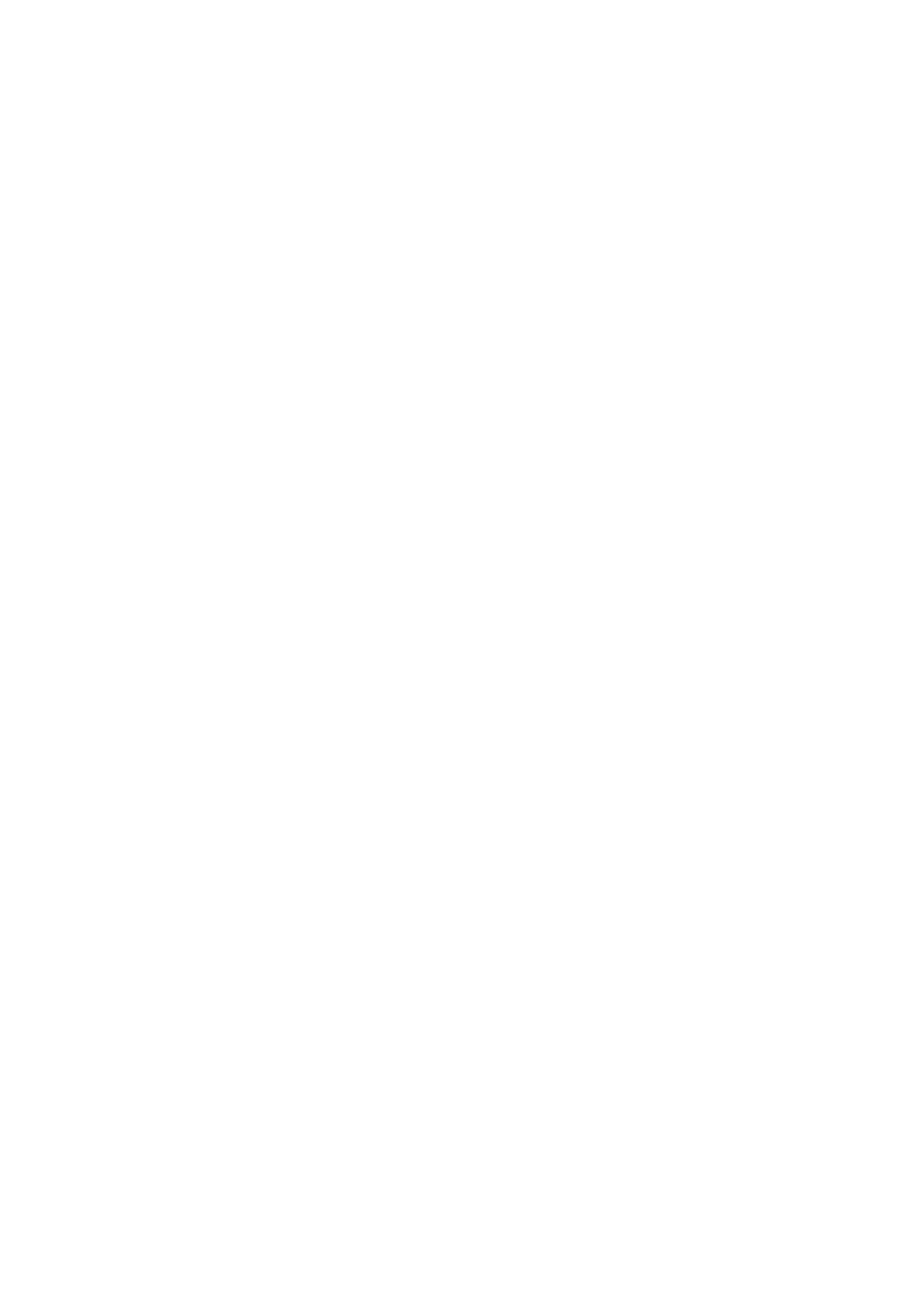
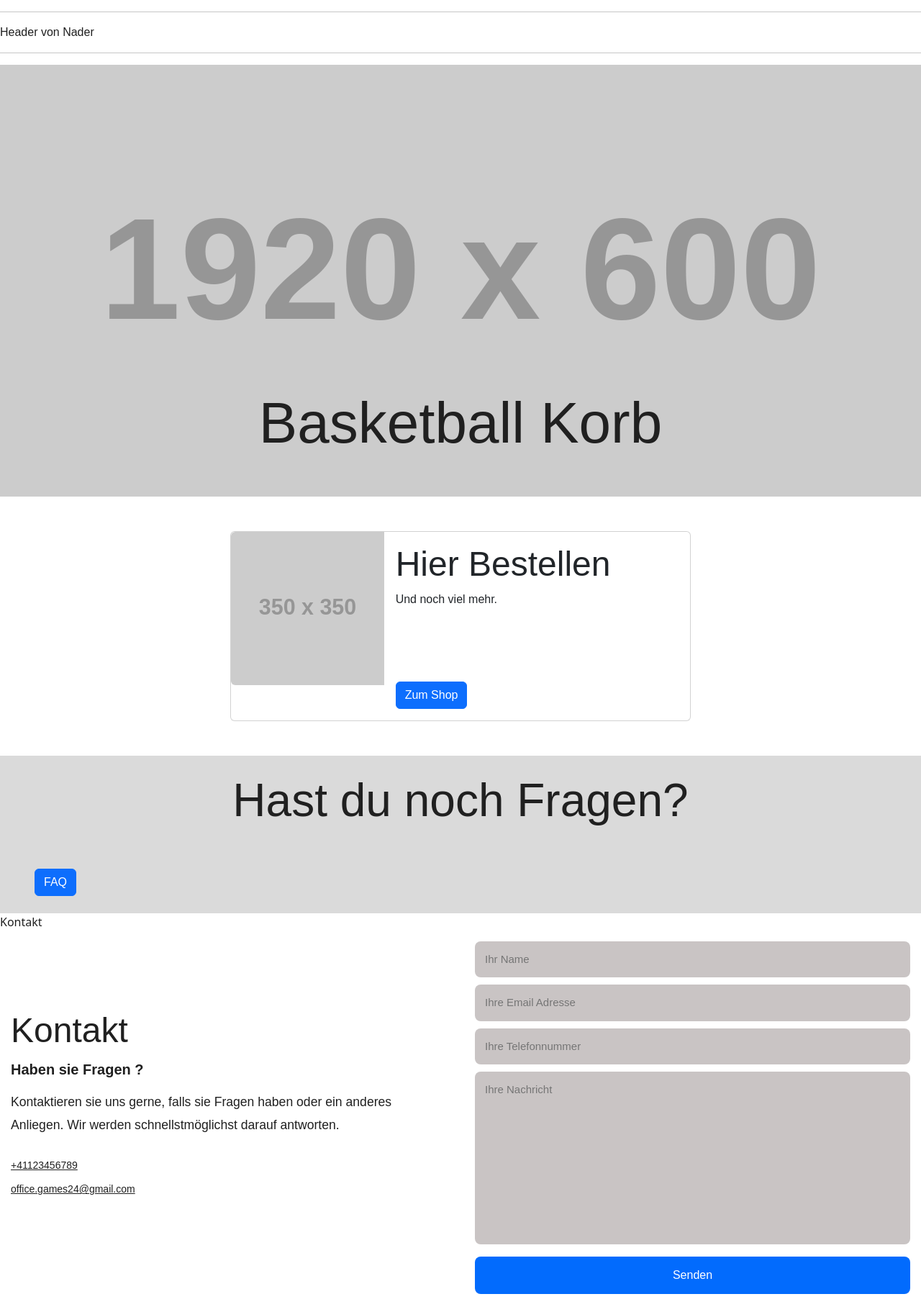
Before and after one commit to ia23a-hartwigm/OfficeGames-Main, a Flask app: page / in a window 1280 px wide. Before the commit the page is empty. Shown: the whole page at 72% size. Before the commit the page ends 800 px from the top, so only its background shows below. Run offline with Flask 3, Linux system fonts and the light colour scheme; grey boxes labelled with a size stand in for pictures from a placeholder-image service; some libraries are stand-ins or nearby versions.

Commit message:
update contact

```diff
--- a/templates/contact.html
+++ b/templates/contact.html
@@ -1,49 +1,33 @@
-<!DOCTYPE html>
-<html lang="en">
-<head>
-    <meta charset="UTF-8">
-    <meta name="viewport" content="width=device-width, initial-scale=1.0">
-    <title>Kontakt</title>
+{% block title %}Kontakt{% endblock %}
+<link href='https://unpkg.com/boxicons@2.1.4/css/boxicons.min.css' rel='stylesheet'>
 <link rel="stylesheet" href="css/contact.css">
-    <link href='https://unpkg.com/boxicons@2.1.4/css/boxicons.min.css' rel='stylesheet'>
-
-</head>
-<body>
-     <!-----------------Contact--------------------------------------->
 
 <section class="contact-home" id="contact-home">
     <div class="contact-home-text">
         <h2>Kontakt</h2>
-          <h4>Haben sie Fragen <span>?</span></h4>
-          <p>Kontaktieren sie uns gerne, falls sie Fragen haben oder ein anderes Anliegen. Wir werden schnellstmöglichst darauf antworten.</p>
+        <h4>Haben sie Fragen ?</h4>
+        <p>Kontaktieren sie uns gerne, falls sie Fragen haben oder ein anderes Anliegen. Wir werden
+            schnellstmöglichst darauf antworten.</p>
 
         <div class="list">
             <li><a href="#">+41123456789</a></li>
             <li><a href="#">office.games24@gmail.com</a></li>
 
+
         </div>
 
-          <div class="contact-icons">
-            <a href="https://www.facebook.com/"><i class='bx bxl-facebook' ></i></a>
-            <a href="https://twitter.com/"><i class='bx bxl-twitter' ></i></a>
-            <a href="https://www.instagram.com/"><i class='bx bxl-instagram' ></i></a>
-            <a href="https://www.youtube.com/?app"><i class='bx bxl-youtube' ></i></a>
-          </div>
+
     </div>
 
     <div class="contact-form">
-          <form action="https://formsubmit.co/office.games24@gmail.com" method="POST" class="" >
+        <form action="https://formsubmit.co/office.games24@gmail.com" method="POST" class="">
             <input type="name" placeholder="Ihr Name" required>
             <input name="email" type="email" id="email" placeholder="Ihre Email Adresse" required>
             <input name="phone" id="phone" placeholder="Ihre Telefonnummer" required>
             <textarea name="message" id="message" cols="35" rows="10" placeholder="Ihre Nachricht" required></textarea>
             <input type="hidden" name="_captcha" value="false">
             <input type="hidden" name="_template" value="table">
-            <input type="submit" value="Send your Message" class="submit" required>
+            <input type="submit" value="Senden" class="submit" required>
         </form>
     </div>
 </section>
-
-
-</body>
-</html>
--- a/templates/css/contact.css
+++ b/templates/css/contact.css
@@ -34,6 +34,8 @@ span{
     grid-template-columns: repeat(2, 1fr);
     align-items: center;
     gap: 2.5rem;
+    padding: 15px;
+
  }
  .contact-home-text h4{
      color: var(--text-color);
@@ -57,6 +59,7 @@ span{
  .list{
      margin-top: 30px;
      margin-bottom: 2.8rem;
+     text-decoration: none;
  }
  .list li{
      margin-bottom: 12px;
@@ -74,24 +77,7 @@ span{
  transform: translateX(5px);
  }
 
- .contact-icons i{
-     height: 45px;
-     width: 45px;
-     background: var(--main-color);
-     color: var(--text-color);
-     font-size: 22px;
-     display: inline-flex;
-     align-items: center;
-     justify-content: center;
-     border-radius: 8px;
-     margin-right: 15px;
-     transition: all .45s ease;
- }
 
- .contact-icons i:hover{
-     background-color: var(--text-color);
-     color: var(--main-color);
- }
 
  .contact-form form{
      position: relative;
--- a/templates/home.html
+++ b/templates/home.html
@@ -1,10 +1,89 @@
 <!DOCTYPE html>
 <html lang="en">
+
 <head>
     <meta charset="UTF-8">
-    <title>Title</title>
+    <meta name="viewport" content="width=device-width, initial-scale=1.0">
+    <title>Home - Office Games</title>
+    <link href=https://cdn.jsdelivr.net/npm/bootstrap@5.3.2/dist/css/bootstrap.min.css rel="stylesheet"
+        integrity="sha384-T3c6CoIi6uLrA9TneNEoa7RxnatzjcDSCmG1MXxSR1GAsXEV/Dwwykc2MPK8M2HN" crossorigin="anonymous">
+    <style>
+        main {
+            background-image: url(https://placehold.co/1920x600);
+            background-color: red;
+            height: 600px;
+            width: 100%;
+            background-repeat: no-repeat;
+            background-position: center;
+        }
+        section{
+            width: 100%;
+        }
+        .title {
+            padding-top: 450px !important;
+        }
+
+        #shop-link {
+            height: auto;
+        }
+
+        .shop-btn {
+            margin-top: 22% !important;
+        }
+
+        .faq-link {
+            background-color: #dadada;
+        }
+    </style>
 </head>
+
 <body>
+    <header>
+        <hr>
+        Header von Nader
+        <hr>
+    </header>
+    <main>
+        <h1 class="display-1 text-center title"><strong>Basketball Korb</strong></h1>
+    </main>
 
+    <section id="shop-link">
+        <div class="card mb-5 mt-5 mx-auto" style="max-width: 50%;">
+            <div class="row g-0">
+                <div class="col-md-4">
+                    <img src=https://placehold.co/350x350 class="img-fluid rounded-start" alt="...">
+                </div>
+                <div class="col-md-8">
+                    <div class="card-body">
+                        <h5 class="card-title display-5"><strong>Hier Bestellen</strong></h5>
+                        <p class="card-text">Und noch viel mehr.</p>
+                        <button class="btn btn-primary shop-btn">Zum Shop</button>
+                    </div>
+                </div>
+            </div>
+        </div>
+    </section>
+
+    <section class="faq-link">
+        <div class="pt-4 pb-4">
+            <h1 class="display-3 text-center"><strong>Hast du noch Fragen?</strong></h1>
+            <br>
+            <br>
+            <div class="mx-auto">
+                <button class="btn btn-primary mx-5">FAQ</button>
+            </div>
+        </div>
+    </section>
+
+    {% extends 'contact.html' %}
+
+
+    <footer>
+        <hr>
+        Footer von Jenny
+        <hr>
+    </footer>
+    <script src=https://cdn.jsdelivr.net/npm/bootstrap@5.3.2/dist/js/bootstrap.bundle.min.js
+        integrity="sha384-C6RzsynM9kWDrMNeT87bh95OGNyZPhcTNXj1NW7RuBCsyN/o0jlpcV8Qyq46cDfL"
+        crossorigin="anonymous"></script>
 </body>
-</html>
```
Lines whose indentation alone changed are shown as unchanged.
